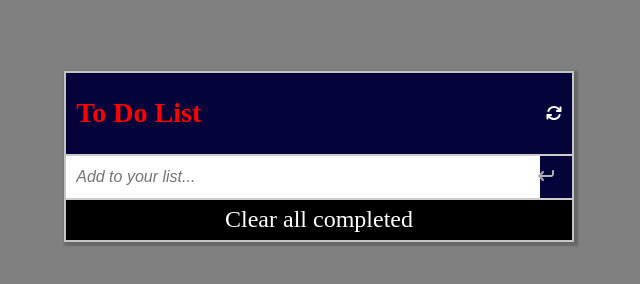
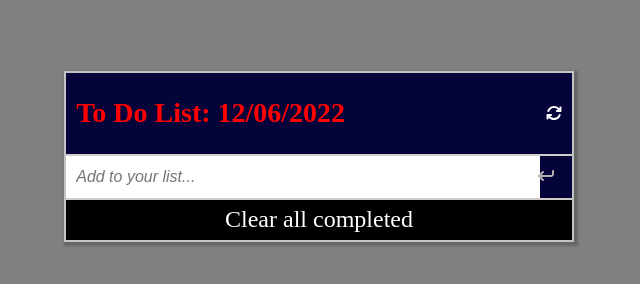
Before and after one commit to kiboma2021/Kibs-To-Do-List, a website built with webpack: page src/index.html in a window 1280 px wide. Shown: the whole page, without its empty margins (321-961 px from the left). Built offline with nearby package versions, Linux system fonts and the light colour scheme.

Commit message:
Style header

```diff
--- a/src/index.html
+++ b/src/index.html
@@ -12,7 +12,7 @@
 
   <section class="content">
     <header>
-      <h1>To Do List</h1>
+      <h1>To Do List: <span id="date"></span> </h1>
       <i class="fa fa-refresh"></i>
     </header>
     <form>
--- a/src/index.js
+++ b/src/index.js
@@ -177,3 +177,13 @@ const clearAll = () => {
 }
 
 clearContent.addEventListener ('click', clearAll);
+
+
+
+var today = new Date();
+var dd = String(today.getDate()).padStart(2, '0');
+var mm = String(today.getMonth() + 1).padStart(2, '0'); //January is 0!
+var yyyy = today.getFullYear();
+
+today = dd + '/' + mm + '/' + yyyy;
+document.getElementById("date").innerHTML = today;
```
